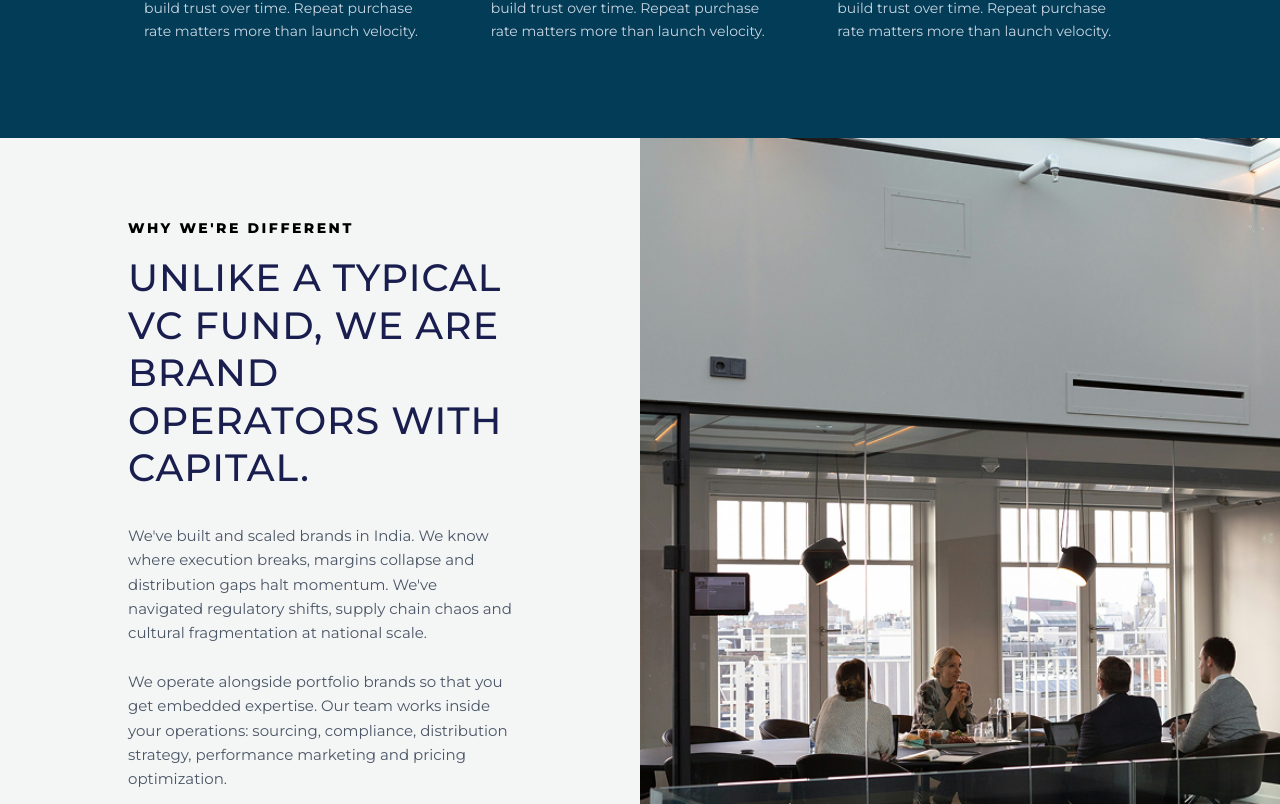
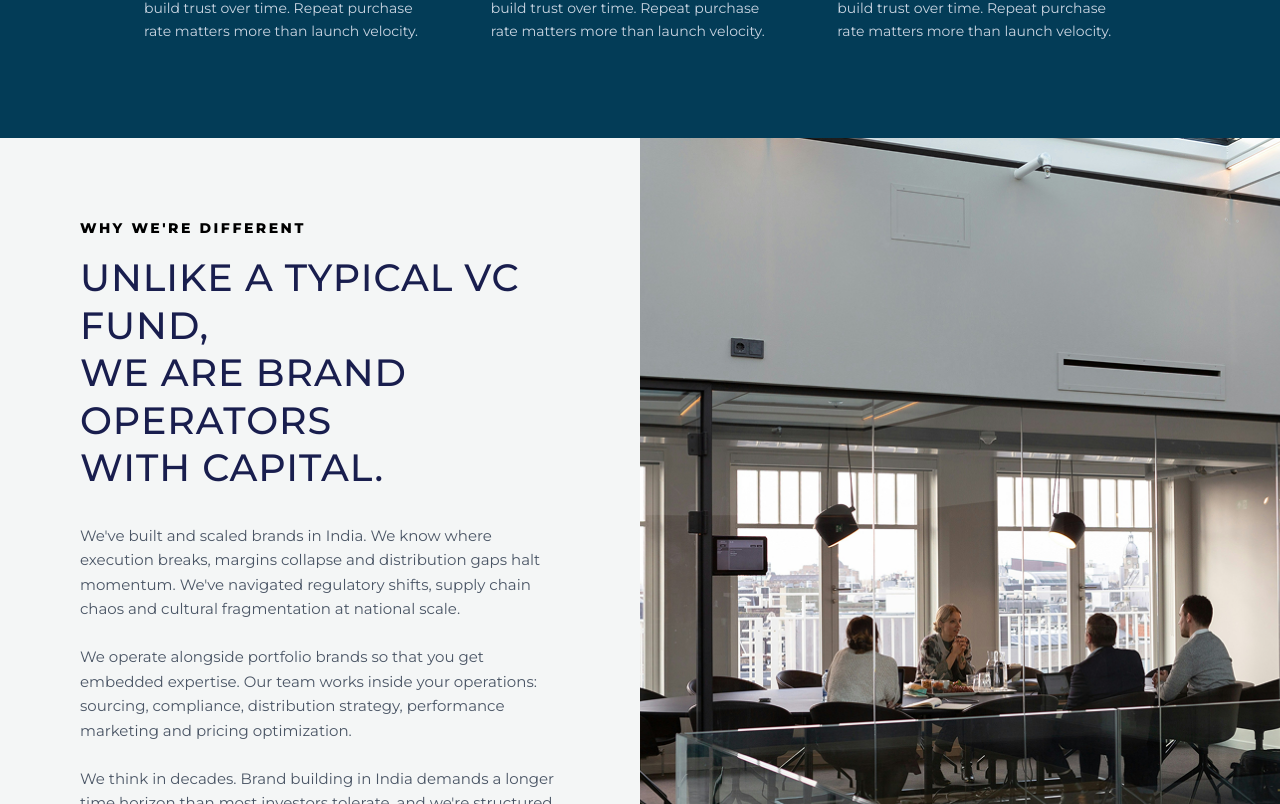
Before and after one commit to holistiqueteam-bit/Glide-new-site, a React (Vite) app: page /glide-capital in a window 1280 px wide. Shown: the part 1616-2420 px from the top of the page. Built offline with nearby package versions, Linux system fonts and the light colour scheme.

Commit message:
Reduce Split Section left column padding and break title into 3 lines

```diff
--- a/src/pages/GlideCapital.tsx
+++ b/src/pages/GlideCapital.tsx
@@ -336,7 +336,7 @@ export default function GlideCapital() {
       <section className="w-full grid grid-cols-1 lg:grid-cols-2 bg-white overflow-hidden min-h-[600px] relative z-10 border-b border-gray-100">
 
         {/* Left Content Column */}
-        <div className="bg-[#F4F6F6] flex flex-col justify-center py-20 px-8 sm:px-12 md:px-16 lg:px-24 xl:px-32 text-left w-full h-full">
+        <div className="bg-[#F4F6F6] flex flex-col justify-center py-12 md:py-20 px-6 sm:px-10 md:px-12 lg:px-16 xl:px-20 text-left w-full h-full">
           <motion.div
             className="max-w-xl flex flex-col"
             initial="hidden"
@@ -355,7 +355,9 @@ export default function GlideCapital() {
               className="text-2xl sm:text-3xl lg:text-[38px] font-medium text-[#191E4E] tracking-wide leading-[1.25] uppercase mb-8"
               variants={fadeInUp}
             >
-              UNLIKE A TYPICAL VC FUND, WE ARE BRAND OPERATORS WITH CAPITAL.
+              UNLIKE A TYPICAL VC FUND,<br />
+              WE ARE BRAND OPERATORS<br />
+              WITH CAPITAL.
             </motion.h2>
 
             <motion.div
```
